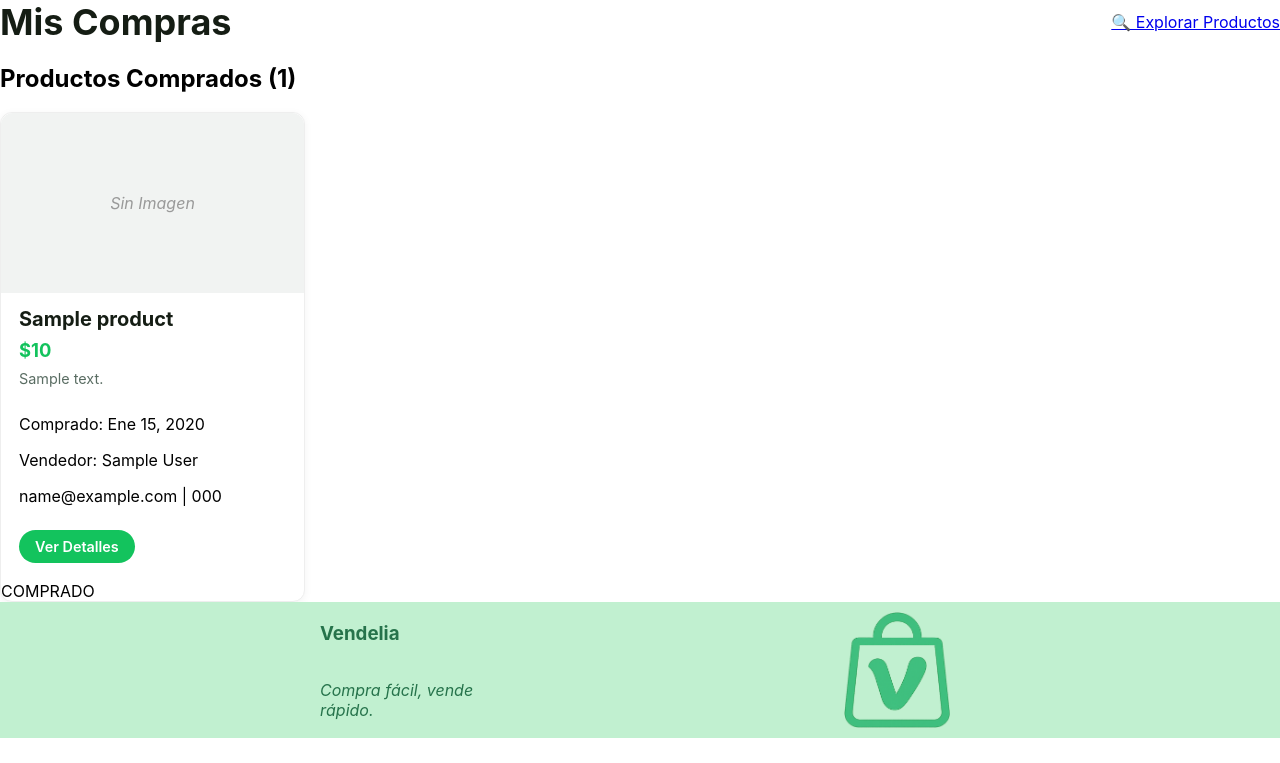
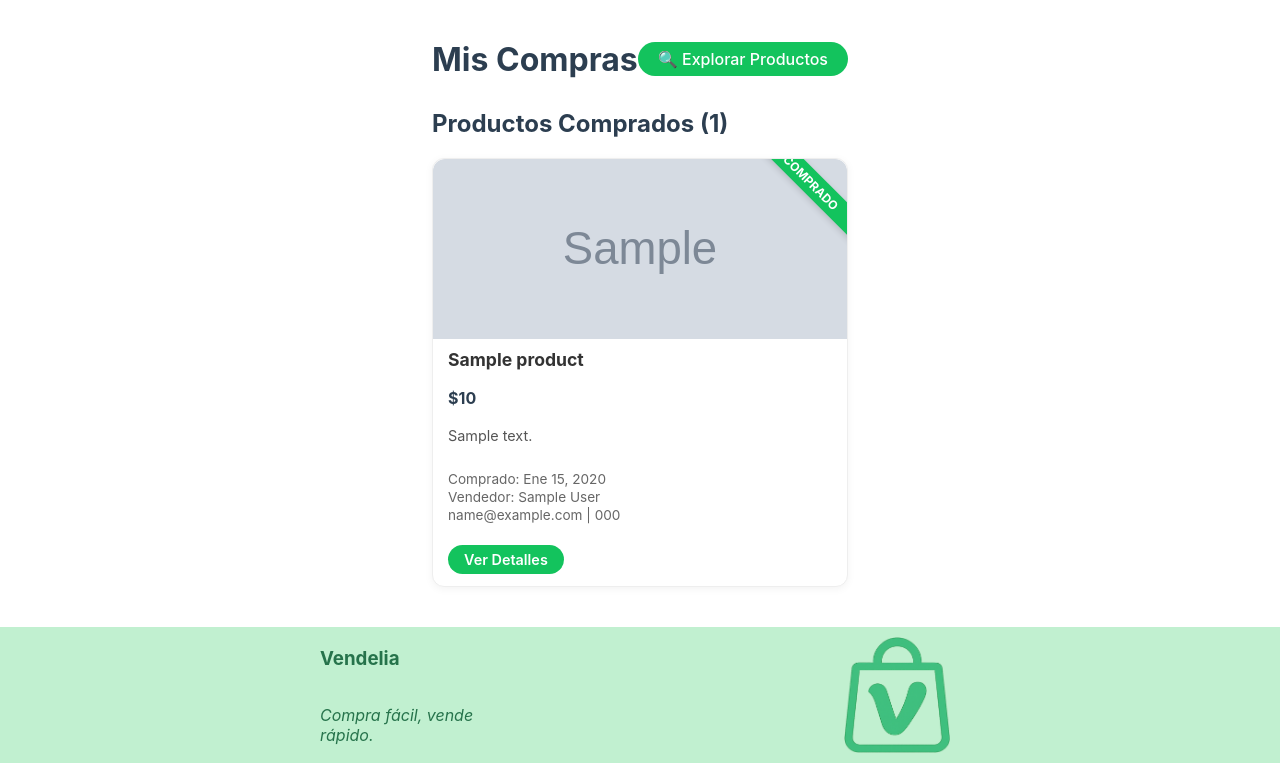
Before and after one commit to DCC-CC4401/2025-1-CC4401-grupo-12, a Django app: page /my_purchases/ in a window 1280 px wide. Shown: the part 196-959 px from the top of the page. Before the commit the page ends 934 px from the top, so only its background shows below. Run offline with Django 3.2, Linux system fonts and the light colour scheme; a user stored in the database is signed in; tables that the repository leaves empty hold one stand-in row (values such as "Sample post"); grey boxes marked "Sample" are stand-in pictures.

Commit message:
Implemented the ability to be able to buy products from other users Also, added CSS to my purchases view

```diff
--- /dev/null
+++ b/vendelia/marketplace/static/styles_my_purchases.css
@@ -0,0 +1,172 @@
+/* === My Purchases Container === */
+.my-purchases-container {
+    max-width: 1000px;
+    margin: 40px auto;
+    padding: 0 20px;
+}
+
+.my-purchases-container .header-section {
+    display: flex;
+    justify-content: space-between;
+    align-items: center;
+    margin-bottom: 30px;
+}
+
+.my-purchases-container .header-section h1 {
+    font-size: 2rem;
+    color: #2c3e50;
+    margin: 0;
+}
+
+.btn-browse-products {
+    display: inline-flex;
+    align-items: center;
+    gap: 8px;
+    padding: 7px 20px;
+    border-radius: 999px;
+    background: #13c35d;
+    color: #fff;
+    font-weight: 500;
+    font-size: 1rem;
+    text-decoration: none;
+    transition: background 0.2s ease;
+}
+
+.btn-browse-products:hover {
+    background: #0fa44b;
+}
+
+.purchases-section h2 {
+    font-size: 1.5rem;
+    color: #2c3e50;
+    margin-bottom: 20px;
+}
+
+.products-grid {
+    display: grid;
+    grid-template-columns: repeat(auto-fill, minmax(min(200px, 100%), 1fr));
+    gap: 20px;
+}
+
+.product-card.purchased {
+    position: relative;
+    background: #fff;
+    border: 1px solid #eee;
+    border-radius: 12px;
+    overflow: hidden;
+    display: flex;
+    flex-direction: column;
+    transition: transform 0.2s ease, box-shadow 0.2s ease;
+    box-shadow: 0 2px 8px rgba(0, 0, 0, 0.05);
+}
+
+.product-card.purchased:hover {
+    transform: translateY(-4px);
+    box-shadow: 0 6px 16px rgba(0, 0, 0, 0.1);
+}
+
+.product-card .product-image {
+    width: 100%;
+    height: 180px;
+    object-fit: cover;
+}
+
+.no-image {
+    width: 100%;
+    height: 180px;
+    background: #f1f1f1;
+    color: #999;
+    display: flex;
+    align-items: center;
+    justify-content: center;
+    font-size: 0.9rem;
+}
+
+.product-card .product-info {
+    padding: 10px 15px 12px;
+    display: flex;
+    flex-direction: column;
+}
+
+.product-card .product-info h3 {
+    font-size: 1.1rem;
+    color: #333;
+    margin: 0 0 5px 0;
+}
+
+.product-card .product-price {
+    font-size: 1rem;
+    font-weight: bold;
+    color: #2c3e50;
+    margin: 5px 0;
+}
+
+.product-card .product-description {
+    font-size: 0.9rem;
+    color: #555;
+    margin: 5px 0;
+}
+
+.purchase-info {
+    font-size: 0.85rem;
+    color: #666;
+    margin-top: 10px;
+}
+
+.purchase-info p {
+    margin: 2px 0;
+}
+
+.product-actions {
+    margin-top: 12px;
+}
+
+.btn-details {
+    display: inline-block;
+    padding: 6px 16px;
+    background: #13c35d;
+    color: #fff;
+    border-radius: 999px;
+    font-size: 0.9rem;
+    text-decoration: none;
+    transition: background 0.2s ease;
+}
+
+.btn-details:hover {
+    background: #0fa44b;
+}
+
+.purchased-badge {
+    position: absolute;
+    top: 12px;
+    right: -40px;
+    background: #13c35d;
+    color: #fff;
+    padding: 4px 40px;
+    font-size: 0.75rem;
+    font-weight: bold;
+    transform: rotate(45deg);
+    box-shadow: 0 2px 6px rgba(0, 0, 0, 0.15);
+}
+
+.empty-state {
+    text-align: center;
+    color: #7f8c8d;
+    font-size: 1.1rem;
+}
+
+.empty-state a.btn-primary {
+    display: inline-block;
+    margin-top: 12px;
+    background: #13c35d;
+    color: #fff;
+    padding: 12px 20px;
+    border-radius: 999px;
+    font-weight: 600;
+    text-decoration: none;
+    transition: background 0.2s ease;
+}
+
+.empty-state a.btn-primary:hover {
+    background: #0fa44b;
+}
--- a/vendelia/marketplace/templates/base.html
+++ b/vendelia/marketplace/templates/base.html
@@ -18,6 +18,7 @@
     <link rel="stylesheet" href="{% static 'styles_search.css' %}">
     <link rel="stylesheet" href="{% static 'styles_product.css' %}">
     <link rel="stylesheet" href="{% static 'styles_my_sales.css' %}">
+    <link rel="stylesheet" href="{% static 'styles_my_purchases.css' %}">
 
     <!-- Favicon -->
     <link rel="icon" href="{% static 'images/favicon.png' %}" type="image/png">
--- a/vendelia/marketplace/templates/marketplace/home.html
+++ b/vendelia/marketplace/templates/marketplace/home.html
@@ -1,7 +1,7 @@
 {% extends 'base.html' %}
 
 {% block title %}
-Vendelia | Home
+    Vendelia | Home
 {% endblock %}
 
 {% block content %}
--- a/vendelia/marketplace/templates/marketplace/my_purchases.html
+++ b/vendelia/marketplace/templates/marketplace/my_purchases.html
@@ -1,6 +1,8 @@
 {% extends 'base.html' %}
 
-{% block title %}Mis Compras - Vendelia{% endblock %}
+{% block title %}
+    Vendelia | Mis Compras
+{% endblock %}
 
 {% block content %}
 <div class="my-purchases-container">
@@ -16,8 +18,8 @@
             <div class="products-grid">
                 {% for product in purchased_items %}
                     <div class="product-card purchased">
-                        {% if product.photos %}
-                            <img src="{{ product.photos.url }}" alt="{{ product.product_name }}" class="product-image">
+                        {% if product.photo1 %}
+                            <img src="{{ product.photo1.url }}" alt="{{ product.product_name }}" class="product-image">
                         {% else %}
                             <div class="no-image">Sin Imagen</div>
                         {% endif %}
--- a/vendelia/marketplace/templates/marketplace/my_sales.html
+++ b/vendelia/marketplace/templates/marketplace/my_sales.html
@@ -82,7 +82,7 @@
 <script>
 function markAsSold(productId) {
     if (confirm('¿Marcar este producto como vendido?')) {
-        fetch(`/mark-as-sold/${productId}/`, {
+        fetch(`/mark_as_sold/${productId}/`, {
             method: 'POST',
             headers: {
                 'X-CSRFToken': document.querySelector('[name=csrfmiddlewaretoken]').value,
--- a/vendelia/marketplace/urls.py
+++ b/vendelia/marketplace/urls.py
@@ -57,11 +57,9 @@ urlpatterns = [
     path('product/<int:product_id>/', views.product_detail, name='product_detail'),
     path('', views.home, name='home'),
     path('logout/', LogoutView.as_view(next_page=URL_PATTERN_LOGIN), name='logout'),
-    path('comprar-producto/<int:product_id>/', views.buy_product, name='buy_product'),
-    path('comprar-producto/<int:product_id>/', views.buy_product, name='buy_product'),
+    path('buy_product/<int:product_id>/', views.buy_product, name='buy_product'),
     path('mis-compras/', views.mis_compras, name='mis_compras'),
 
-    path('mark-as-sold/<int:product_id>/', views.mark_as_sold, name='mark_as_sold'),
-
+    path('mark_as_sold/<int:product_id>/', views.mark_as_sold, name='mark_as_sold'),
 
 ]
```
Also changed, not shown: vendelia/marketplace/templates/marketplace/product_detail.html (+42 -1 lines).
